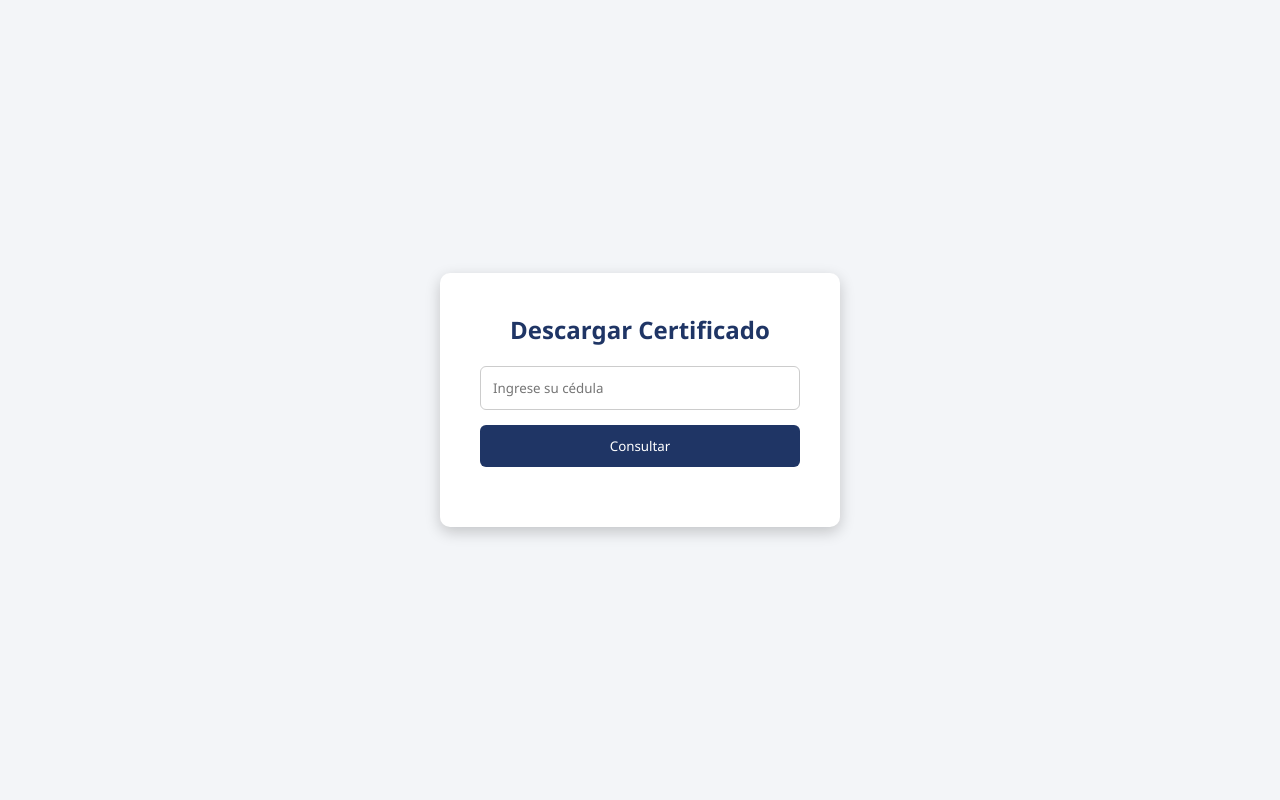
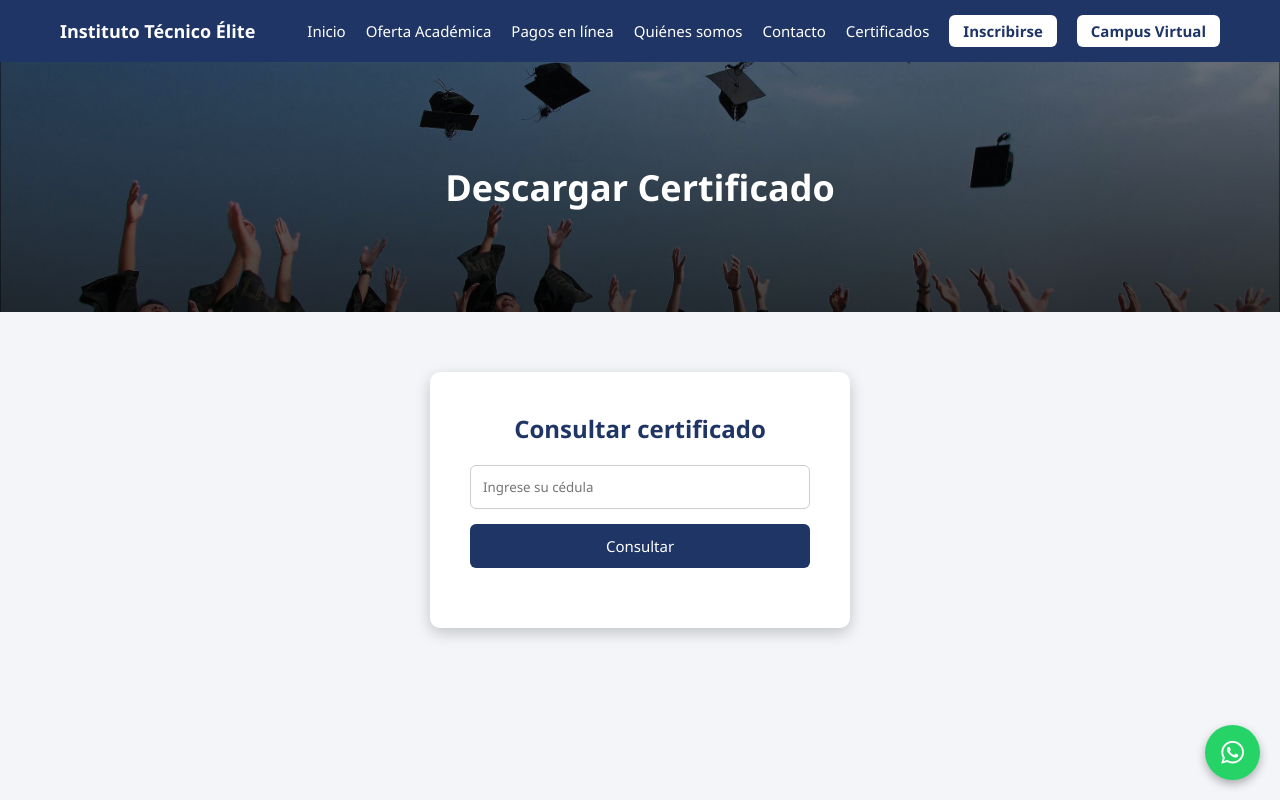
Before and after one commit to insteliteglobal/institutoelite, a plain HTML site: page certificados.html in a window 1280 px wide. Drawn offline with Linux system fonts and the light colour scheme.

Commit message:
Update certificados.html

```diff
--- a/certificados.html
+++ b/certificados.html
@@ -7,46 +7,130 @@
 
 <title>Certificados | Instituto Técnico Élite</title>
 
+<link rel="stylesheet" href="https://cdnjs.cloudflare.com/ajax/libs/font-awesome/6.5.0/css/all.min.css">
+
 <style>
+
+html{
+scroll-behavior:smooth;
+}
 
 *{
 margin:0;
 padding:0;
 box-sizing:border-box;
-font-family:Segoe UI,Arial;
+font-family:Segoe UI, Arial;
 }
 
 body{
 background:#f3f5f8;
+color:#1f2a44;
+}
+
+/* NAVBAR */
+
+.navbar{
+background:#1f3565;
+color:white;
+display:flex;
+justify-content:space-between;
+align-items:center;
+padding:15px 60px;
+position:sticky;
+top:0;
+z-index:1000;
+}
+
+.logo{
+font-weight:600;
+font-size:18px;
+}
+
+/* MENU */
+
+.nav-links{
+display:flex;
+align-items:center;
+}
+
+.nav-links a{
+color:white;
+text-decoration:none;
+margin-left:20px;
+font-size:15px;
+}
+
+.btn-blanco{
+background:white;
+color:#1f3565 !important;
+padding:6px 14px;
+border-radius:6px;
+font-weight:600;
+}
+
+/* HAMBURGUESA */
+
+.menu-toggle{
+display:none;
+font-size:24px;
+cursor:pointer;
+}
+
+/* HERO */
+
+.hero{
+height:250px;
+background: linear-gradient(rgba(0,0,0,0.45),rgba(0,0,0,0.75)),
+url("graduacion.jpg");
+background-size:cover;
+background-position:center;
+display:flex;
+align-items:center;
+justify-content:center;
+text-align:center;
+color:white;
+}
+
+.hero h1{
+font-size:36px;
+}
+
+/* CONTENIDO */
+
+.contenido{
+padding:60px 20px;
 display:flex;
 justify-content:center;
-align-items:center;
-min-height:100vh;
-padding:20px;
 }
+
+/* TARJETA */
 
 .card{
 background:white;
 padding:40px;
 border-radius:10px;
 width:100%;
-max-width:400px;
+max-width:420px;
 text-align:center;
 box-shadow:0 5px 15px rgba(0,0,0,0.2);
 }
 
-h2{
+.card h2{
+margin-bottom:20px;
 color:#1f3565;
-margin-bottom:20px;
 }
+
+/* INPUT */
 
 input{
 width:100%;
 padding:12px;
+border-radius:6px;
 border:1px solid #ccc;
-border-radius:6px;
 margin-bottom:15px;
 }
+
+/* BOTON */
 
 button{
 width:100%;
@@ -56,25 +140,139 @@ color:white;
 border:none;
 border-radius:6px;
 cursor:pointer;
+font-size:15px;
 }
 
 button:hover{
-background:#15284e;
+background:#162a52;
 }
+
+/* RESULTADO */
 
 #resultado{
 margin-top:20px;
+font-size:15px;
+}
+
+/* MENSAJE SALUDO */
+
+.saludo{
+color:#2a7be4;
+margin-bottom:10px;
+}
+
+/* WHATSAPP */
+
+.whatsapp{
+position:fixed;
+bottom:20px;
+right:20px;
+background:#25D366;
+color:white;
+width:55px;
+height:55px;
+border-radius:50%;
+display:flex;
+align-items:center;
+justify-content:center;
+font-size:26px;
+text-decoration:none;
+box-shadow:0 4px 10px rgba(0,0,0,0.3);
+}
+
+/* RESPONSIVE */
+
+@media(max-width:768px){
+
+.navbar{
+padding:15px 20px;
+}
+
+.logo{
+font-size:16px;
+}
+
+.menu-toggle{
+display:block;
+font-size:26px;
+}
+
+.nav-links{
+position:absolute;
+top:65px;
+left:0;
+background:#1f3565;
+width:100%;
+flex-direction:column;
+display:none;
+padding:15px 0;
+box-shadow:0 8px 20px rgba(0,0,0,0.2);
+}
+
+.nav-links a{
+margin:12px 0;
+font-size:16px;
+}
+
+.nav-links.active{
+display:flex;
+}
+
+.hero{
+height:auto;
+padding:40px 20px;
+}
+
+.hero h1{
+font-size:28px;
+}
+
+.card{
+padding:30px 25px;
+}
+
 }
 
 </style>
-
 </head>
 
 <body>
 
+<header class="navbar">
+
+<div class="logo">Instituto Técnico Élite</div>
+
+<div class="menu-toggle" onclick="toggleMenu()">
+<i class="fas fa-bars"></i>
+</div>
+
+<nav class="nav-links" id="menu">
+
+<a href="inicio.html">Inicio</a>
+<a href="oferta-academica.html">Oferta Académica</a>
+<a href="pagos-en-linea.html">Pagos en línea</a>
+<a href="quienes-somos.html">Quiénes somos</a>
+<a href="contacto.html">Contacto</a>
+<a href="certificados.html">Certificados</a>
+
+<a class="btn-blanco" href="https://INSTITUTOELITE.q10.com/Preinscripcion">Inscribirse</a>
+<a class="btn-blanco" href="https://institutoelite.q10.com">Campus Virtual</a>
+
+</nav>
+
+</header>
+
+<section class="hero">
+<div>
+<h1>Descargar Certificado</h1>
+</div>
+</section>
+
+<section class="contenido">
+
 <div class="card">
 
-<h2>Descargar Certificado</h2>
+<h2>Consultar certificado</h2>
 
 <input type="text" id="cedula" placeholder="Ingrese su cédula">
 
@@ -84,7 +282,28 @@ margin-top:20px;
 
 </div>
 
+</section>
+
+<a href="https://wa.me/573045778728" class="whatsapp" target="_blank">
+<i class="fab fa-whatsapp"></i>
+</a>
+
 <script>
+
+function toggleMenu(){
+const menu = document.getElementById("menu");
+menu.classList.toggle("active");
+}
+
+const links = document.querySelectorAll(".nav-links a");
+
+links.forEach(link => {
+link.addEventListener("click", () => {
+document.getElementById("menu").classList.remove("active");
+});
+});
+
+/* BUSCAR CERTIFICADO */
 
 const URL="https://docs.google.com/spreadsheets/d/e/2PACX-1vQXx5WMtDLiNSahFtRXm7diaQ3Ewa7sDhjr05S-HvdNwDwF95w8zurlArj_Z0rkLNRs1uRyUb9WqKmE/pub?gid=0&single=true&output=csv";
 
@@ -93,7 +312,7 @@ async function buscar(){
 let cedula=document.getElementById("cedula").value.trim();
 
 if(cedula===""){
-document.getElementById("resultado").innerHTML="Ingrese su cédula";
+document.getElementById("resultado").innerHTML="<p style='color:red'>Ingrese su cédula</p>";
 return;
 }
 
@@ -111,8 +330,7 @@ let col=filas[i].split(",");
 if(col[0]==cedula){
 
 document.getElementById("resultado").innerHTML=
-"<p><b>Cordial saludo "+col[1]+"</b></p>"+
-"<br>"+
+"<p class='saludo'>Cordial saludo "+col[1]+"</p>"+
 "<a href='"+col[3]+"' target='_blank'><button>Descargar certificado</button></a>";
 
 return;
@@ -121,7 +339,7 @@ return;
 
 }
 
-document.getElementById("resultado").innerHTML="No se encontró certificado";
+document.getElementById("resultado").innerHTML="<p style='color:red'>No se encontró certificado</p>";
 
 }
 
```
